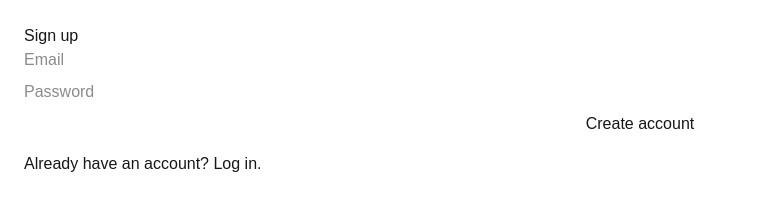
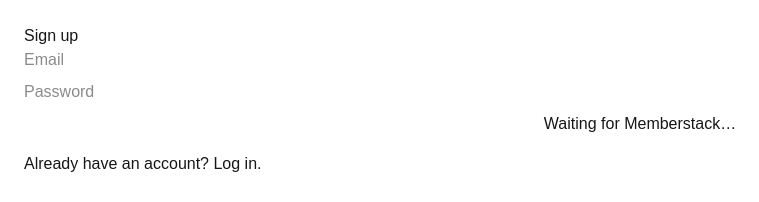
Before and after one commit to harrisbfine/comic-reader, a Next.js app: page /signup in a window 1280 px wide. Shown: the top 202 px of the page, without its empty margins (0-759 px from the left). Built offline with nearby package versions, Linux system fonts and the light colour scheme; no server answers; what @memberstack/react would draw is missing.

Commit message:
Add Memberstack readiness check and disable button until ready

```diff
--- a/src/app/signup/page.jsx
+++ b/src/app/signup/page.jsx
@@ -1,6 +1,6 @@
 "use client";
 
-import { useState } from "react";
+import { useState, useEffect } from "react";
 import Link from "next/link";
 import { useRouter } from "next/navigation";
 
@@ -8,22 +8,38 @@ export default function SignupPage() {
   const router = useRouter();
   const [error, setError] = useState("");
   const [loading, setLoading] = useState(false);
+  const [msReady, setMsReady] = useState(false);
+
+  useEffect(() => {
+    function checkMemberstack() {
+      if (typeof window !== "undefined" && window.Memberstack && typeof window.Memberstack.signup === "function") {
+        setMsReady(true);
+      }
+    }
+
+    checkMemberstack();
+
+    const interval = setInterval(checkMemberstack, 100);
+
+    return () => clearInterval(interval);
+  }, []);
 
   async function handleSignup(event) {
     event.preventDefault();
     setError("");
     setLoading(true);
 
+    if (!msReady || !window.Memberstack) {
+      setError("Memberstack is not loaded yet. Please try again in a moment.");
+      setLoading(false);
+      return;
+    }
+
     const email = event.target.email.value.trim();
     const password = event.target.password.value;
 
     try {
-      const ms = window.Memberstack;
-      if (!ms || typeof ms.signup !== "function") {
-        throw new Error("Memberstack is not loaded yet.");
-      }
-
-      await ms.signup({ email, password });
+      await window.Memberstack.signup({ email, password });
       router.replace("/login");
     } catch (err) {
       setError(err?.message || "Signup failed");
@@ -44,8 +60,8 @@ export default function SignupPage() {
           minLength={8}
           required
         />
-        <button disabled={loading} type="submit">
-          {loading ? "Signing up…" : "Create account"}
+        <button disabled={loading || !msReady} type="submit">
+          {!msReady ? "Waiting for Memberstack…" : loading ? "Signing up…" : "Create account"}
         </button>
         {error && <p style={{ color: "red" }}>{error}</p>}
       </form>
```
